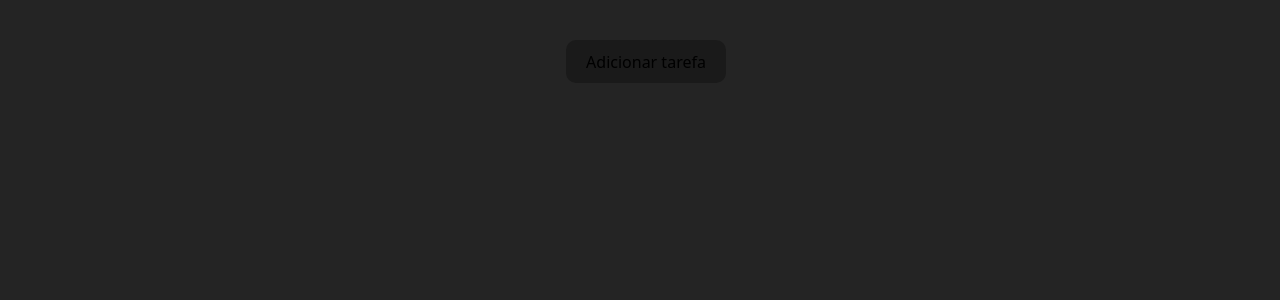
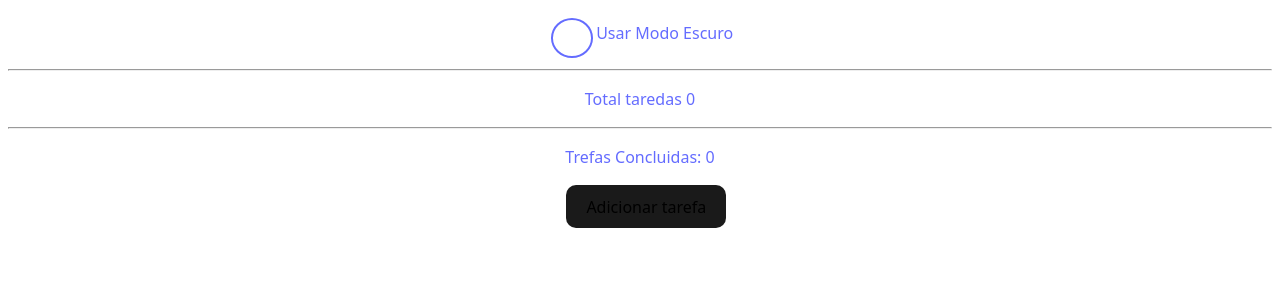
Before and after one commit to PedroBertha/todoList, a React (Vite) app: page / in a window 1280 px wide. Shown: the top 300 px of the page. Built offline with nearby package versions, Linux system fonts and the light colour scheme.

Commit message:
aplicando: darkmode, tarefas concluidas e total tarefas

```diff
--- a/src/App.css
+++ b/src/App.css
@@ -1,6 +1,11 @@
 *#root{
   max-width: 1280px;
   margin: 0 auto;
-  padding: 2rem;
   text-align: center;
 }
+
+body.dark {
+  background-color: black;
+  color: #fff;
+  min-height: 100vh;
+}
--- a/src/App.jsx
+++ b/src/App.jsx
@@ -1,5 +1,7 @@
-import { useState, useEffect } from 'react'
+import { useState, useEffect, createContext, useMemo } from 'react'
 import './App.css'
+
+export const ThemeContext = createContext(null)
 
 export default function AddTarefa() {
     const [tarefas, setTarefas] = useState(() => {
@@ -9,7 +11,7 @@ export default function AddTarefa() {
 
     useEffect(() => {
         localStorage.setItem('tarefas', JSON.stringify(tarefas))
-    },[tarefas])
+    }, [tarefas])
 
     const addClick = () => {
         setTarefas([...tarefas, { done: false }]);
@@ -31,8 +33,40 @@ export default function AddTarefa() {
         )
     }
 
+    // Define o tema inicial como 'light'
+    const [theme, setTheme] = useState('light')
+
+    // Efeito colateral para aplicar a classe 'dark' ao body quando o tema for 'dark'
+    useEffect (() => {
+        document.body.className = theme === 'dark' ? 'dark' : ''
+    }, [theme])
+
+    // Calcula o número de tarefas concluídas
+    const tarefasConcluidas = useMemo(() => {
+        return tarefas.filter(tarefas => tarefas.done).length
+    }, [tarefas])
+
+    // Calcula o número total de tarefas (contabiliza apaenas tarefas que tenham texto)
+    const totalTarefas = useMemo(() => {
+        return tarefas.filter(tarefas => tarefas.text).length
+    })
     return (
-        <div>
+        <ThemeContext.Provider value={theme}>
+            <div className='app-container'>
+                <label>
+                    <input
+                    type="checkbox"
+                    checked={theme === 'dark'}
+                    onChange={(e) => {
+                        setTheme(e.target.checked ? 'dark' : 'light')
+                    }}
+                    />
+                    Usar Modo Escuro
+                </label>
+                <hr />
+                <p>Total taredas {totalTarefas}</p>
+                <hr />
+                <p>Trefas Concluidas: {tarefasConcluidas}</p>
                 <button onClick={addClick}>Adicionar tarefa</button>
                 {tarefas.map((tarefa, id) => (
                     <div key={tarefa.id}>
@@ -50,5 +84,6 @@ export default function AddTarefa() {
                     </div>
                 ))}
             </div>
+        </ThemeContext.Provider>
     );
 }
--- a/src/index.css
+++ b/src/index.css
@@ -4,8 +4,8 @@
   font-weight: 400;
 
   color-scheme: light dark;
-  color: rgba(255, 255, 255, 0.87);
-  background-color: #242424;
+  color: #646cff;
+  background-color: #ffffff;
 
   font-synthesis: none;
   text-rendering: optimizeLegibility;
```
Lines whose indentation alone changed are shown as unchanged.
